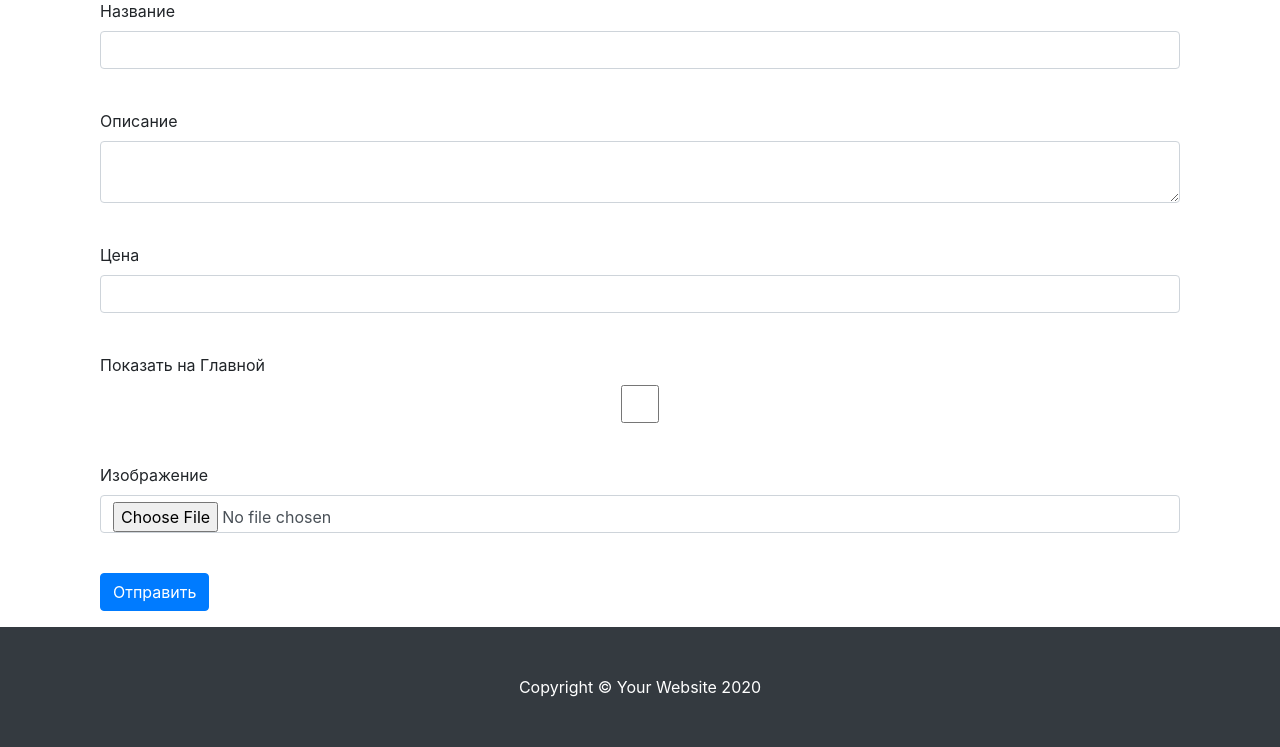
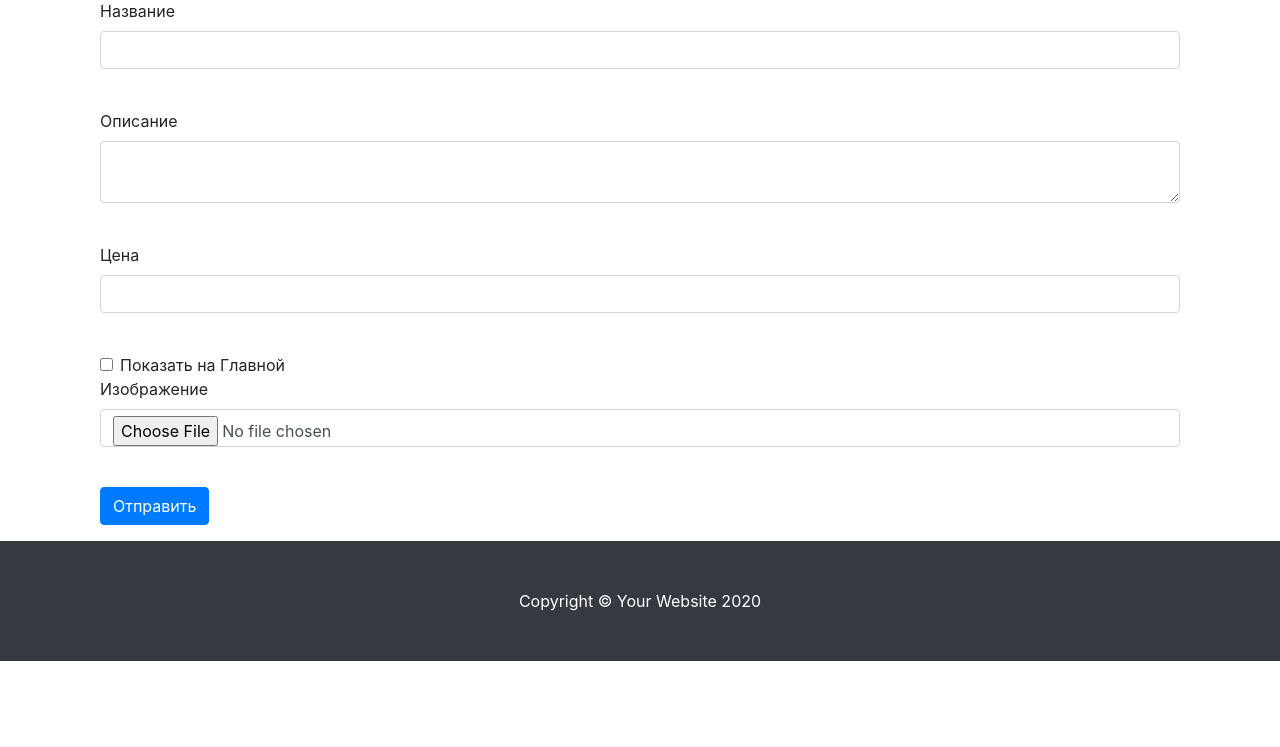
Before and after one commit to xivol/sqlalchemy, a Flask app: page /admin/products_item/new in a window 1280 px wide. Shown: the part 137-884 px from the top of the page. After the commit the page ends 798 px from the top, so only its background shows below. Run offline with Flask 2, Linux system fonts and the light colour scheme; a user stored in the database is signed in; some libraries are stand-ins or nearby versions.

Commit message:
alembic + featured

```diff
--- a/admin.py
+++ b/admin.py
@@ -52,17 +52,20 @@ def edit_news_item(id):
     form = NewsForm()
     db_sess = db_session.create_session()
     news = db_sess.query(News).get(id)
-    form.title.data = news.title
-    form.content.data = news.content
-    form.image.filename = news.image
+
     if form.validate_on_submit():
         filename = secure_filename(form.image.data.filename)
-        form.image.data.save('uploads/'+filename)
-        news.title = form.title.data,
-        news.content = form.content.data,
-        news.image = '/img/'+filename
+        if filename != '' and news.image != '/img/'+filename:
+            form.image.data.save('uploads/'+filename)
+            news.image = '/img/' + filename
+        news.title = form.title.data
+        news.content = form.content.data
         db_sess.commit()
         return redirect('/admin/news')
+    else:
+        form.title.data = news.title
+        form.content.data = news.content
+        form.image.filename = news.image
     return render_template('admin/news_item.html', title='Редактировать Новость', form=form)
 
 @admin.route('/admin/news_item/delete/<int:id>',
--- a/forms/news.py
+++ b/forms/news.py
@@ -8,4 +8,5 @@ class NewsForm(FlaskForm):
     title = StringField('Заголовок')
     content = TextAreaField('Текст')
     image = FileField('Изображение')
+    is_featured = BooleanField('Показать на Главной')
     submit = SubmitField('Отправить')
--- a/requirements.txt
+++ b/requirements.txt
@@ -9,4 +9,4 @@ Werkzeug==1.0.1
 WTForms==2.3.3
 gunicorn
 Pillow
-flask-migrate
+alembic
--- a/templates/admin/products_item.html
+++ b/templates/admin/products_item.html
@@ -33,15 +33,17 @@
                 </div>
             {% endfor %}
         </p>
-        <p>
-            {{ form.is_featured.label }}<br>
-            {{ form.is_featured(class="form-control", type="checkbox") }}<br>
+        <div class="form-check">
+            {{ form.is_featured(class="form-check-input", type="checkbox") }}
+            {{ form.is_featured.label(class="form-check-label") }}
+          </label>
+
             {% for error in form.is_featured.errors %}
                 <div class="alert alert-danger" role="alert">
                     {{ error }}
                 </div>
             {% endfor %}
-        </p>
+        </div>
         <p>
             {{ form.image.label }}<br>
             {%if form.image.filename %}
```
Also changed, not shown: templates/admin/news_item.html (+12 -0 lines), db/website.sqlite, 1 other file.
